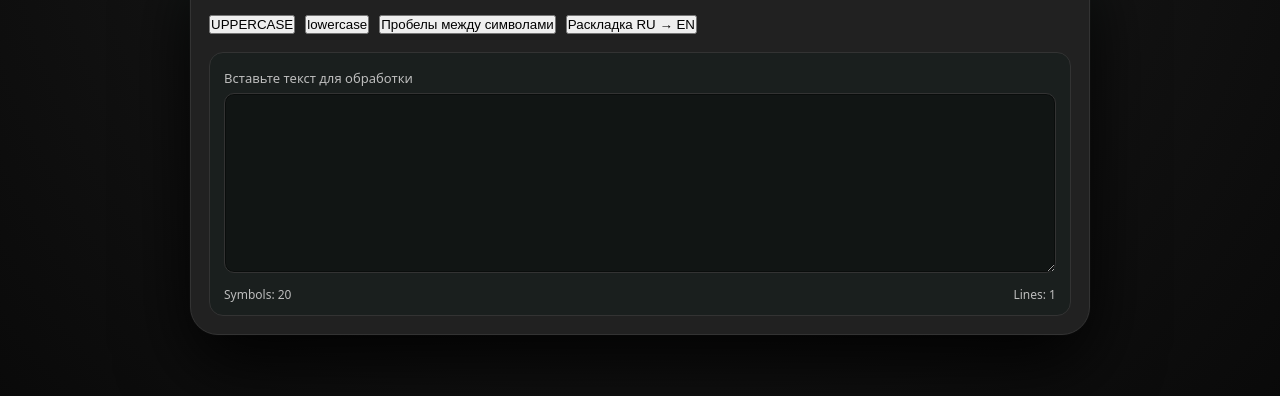
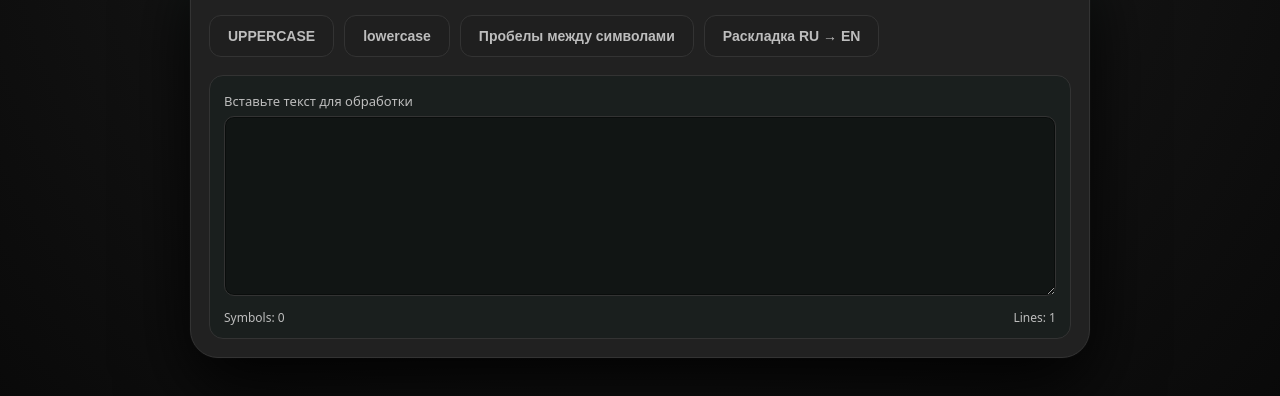
Before and after one commit to obigreen/organizer, a plain HTML site: page tools/text-tools/index.html in a window 1280 px wide. Shown: the part 160-556 px from the top of the page. Drawn offline with Linux system fonts and the light colour scheme.

Commit message:
added styles for filters, delete bad space from textaria, added function for detele space

```diff
--- a/css/common.css
+++ b/css/common.css
@@ -86,6 +86,30 @@ input:focus-visible {
     margin: 0 auto;
     padding-bottom: 40px;
 }
+
+.btn {
+    appearance: none;
+    border: 0;
+    padding: 12px 18px;
+    border-radius: 12px;
+    cursor: pointer;
+    font-weight: 600;
+    font-size: 14px;
+    transition: transform .07s ease, box-shadow .2s ease;
+}
+
+.btn_accent {
+    background: var(--color-accent);
+    color: white;
+    box-shadow: 0 8px 18px rgba(0, 114, 79, 0.4);
+}
+
+.btn_secondary {
+    background: #1f1f1f;
+    color: var(--color-text-muted);
+    border: 1px solid var(--color-border-subtle);
+}
+
 
 
 /* ========== Menu ========== */
--- a/tools/text-tools/index.html
+++ b/tools/text-tools/index.html
@@ -50,7 +50,7 @@
                 <div class="texttools_toolbar">
 
                     <button type="button"
-                            class="btn btn_accent texttools_btn"
+                            class="btn btn_secondary texttools_btn"
                             data-action="upper">UPPERCASE
                     </button>
 
@@ -61,12 +61,12 @@
 
                     <button type="button"
                             class="btn btn_secondary texttools_btn"
-                            data-action="spaces">Пробелы между символами
+                            data-action="spacer">Пробелы между символами
                     </button>
 
                     <button type="button"
                             class="btn btn_secondary texttools_btn"
-                            data-action="layout-ru-en">Раскладка RU → EN
+                            data-action="layout">Раскладка RU → EN
                     </button>
                 </div>
 
--- a/tools/text-tools/script.js
+++ b/tools/text-tools/script.js
@@ -27,7 +27,12 @@
         const text = textarea.value;
 
         // Вариант семантики
-        charsCounter.textContent = `Symbols: ${text.length}`;
+        // charsCounter.textContent = `Symbols: ${text.length}`;
+
+        // ver 2, без подсчета строк как символов
+        const visibleChars = text.replace(/\n/g, "").length;
+        charsCounter.textContent = `Symbols: ${visibleChars}`;
+
 
         const lines = text.split("\n").length;
         linesCounter.textContent = "Lines" + ": " + lines;
@@ -45,6 +50,12 @@
 
     // 6. ОБРАБОТЧИКИ СОБЫТИЙ (добавим позже)
     textarea.addEventListener("input", updateCounters);
+    function skipTextareaSymbols() {
+
+        // textarea.value = textarea.value.replace(/^\s+|\s+$/g, "");
+        // Тоже самое только .trim
+        textarea.value = textarea.value.trim();
+    }
 
     toolbarButtons.forEach(btn => {
         btn.addEventListener("click", () => {
@@ -54,7 +65,7 @@
         })
     })
 
-
+    skipTextareaSymbols()
     updateCounters();
 
     function toggleFilter(action) {
@@ -68,7 +79,7 @@
 
         if (action === "lower") {
             state.lower = !state.lower;
-            if (state.upper) {
+            if (state.lower) {
                 state.upper = false
             }
         }
@@ -83,6 +94,7 @@
 
 
         applyCurrentText();
+        updateToolbarUI()
 
     }
 
@@ -93,7 +105,7 @@
             const action = btn.dataset.action;
 
             const isActive =
-                (action === "upper") || (action === "lower") || (action === "spacer") || (action === "layout");
+                (action === "upper" && state.upper) || (action === "lower" && state.lower) || (action === "spacer" && state.spacer) || (action === "layout") && state.layout;
 
 
             // уточнить за all, toggle
```
